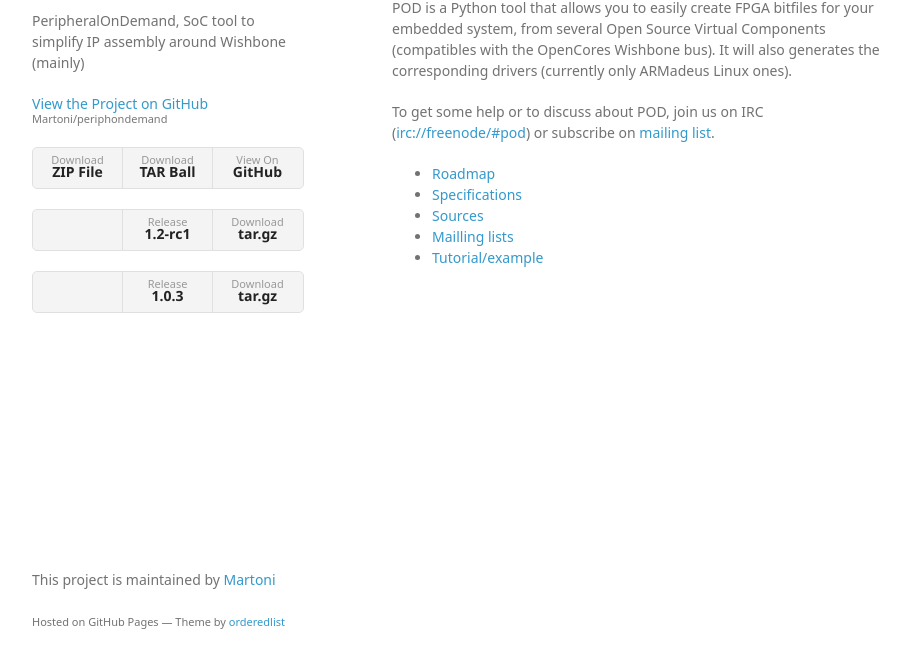
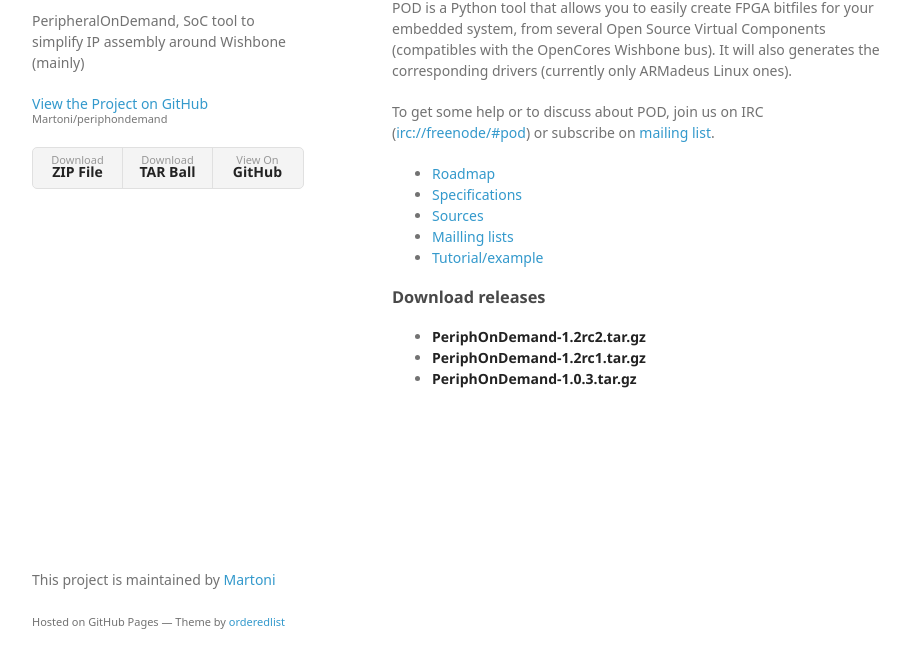
Before and after one commit to Martoni/periphondemand, a plain HTML site: page index.html in a window 1280 px wide. Shown: the part 99-766 px from the top of the page, without its empty margins (178-1088 px from the left). Drawn offline with Linux system fonts and the light colour scheme; a web font is replaced by a local one.

Commit message:
Adding Release 1.2rc2

```diff
--- a/index.html
+++ b/index.html
@@ -27,16 +27,6 @@
           <li><a href="https://github.com/Martoni/periphondemand">View On <strong>GitHub</strong></a></li>
         </ul>
 
-        <ul>
-            <li></li>
-            <li><a>Release <strong>1.2-rc1</strong></a></li>
-            <li><a href="releases/PeriphOnDemand-1.2rc1.tar.gz">Download<strong>tar.gz</strong></a></li>
-        </ul>
-        <ul>
-            <li></li>
-            <li><a>Release <strong>1.0.3</strong></a></li>
-            <li><a href="releases/PeriphOnDemand-1.0.3.tar.gz">Download<strong>tar.gz</strong></a></li>
-        </ul>
       </header>
       <section>
           <h3> <a id="welcome-to-github-pages" class="anchor"
@@ -60,6 +50,13 @@
               <li><a href="http://www.armadeus.com/wiki/index.php?title=POD_Tutorial">Tutorial/example</a></li>
 
           </ul>
+    <h3>Download releases</h3>
+        <ul>
+            <li><a href="releases/PeriphOnDemand-1.2rc2.tar.gz"><strong>PeriphOnDemand-1.2rc2.tar.gz</strong></a></li>
+            <li><a href="releases/PeriphOnDemand-1.2rc1.tar.gz"><strong>PeriphOnDemand-1.2rc1.tar.gz</strong></a></li>
+            <li><a href="releases/PeriphOnDemand-1.0.3.tar.gz" ><strong>PeriphOnDemand-1.0.3.tar.gz</strong></a></li>
+        </ul>
+
 
       </section>
       <footer>
```
Also changed, not shown: 1 other file.
